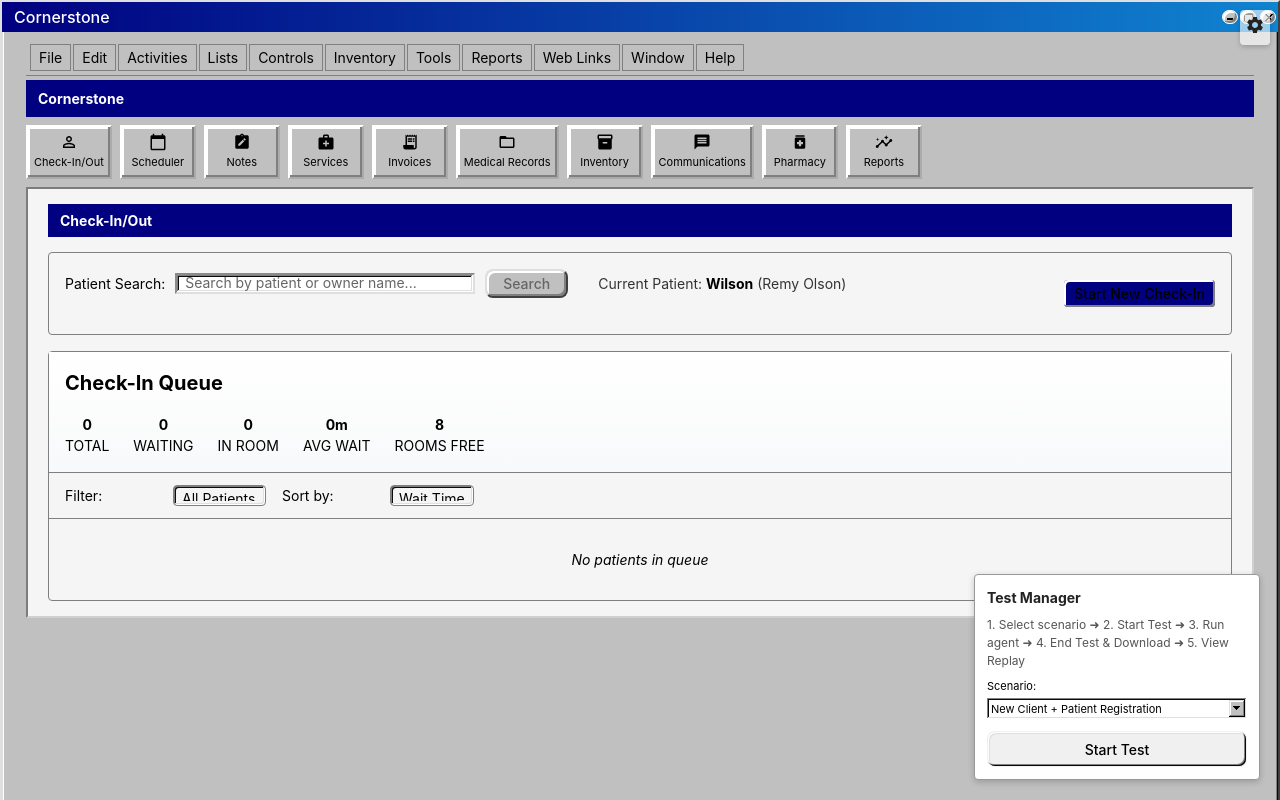
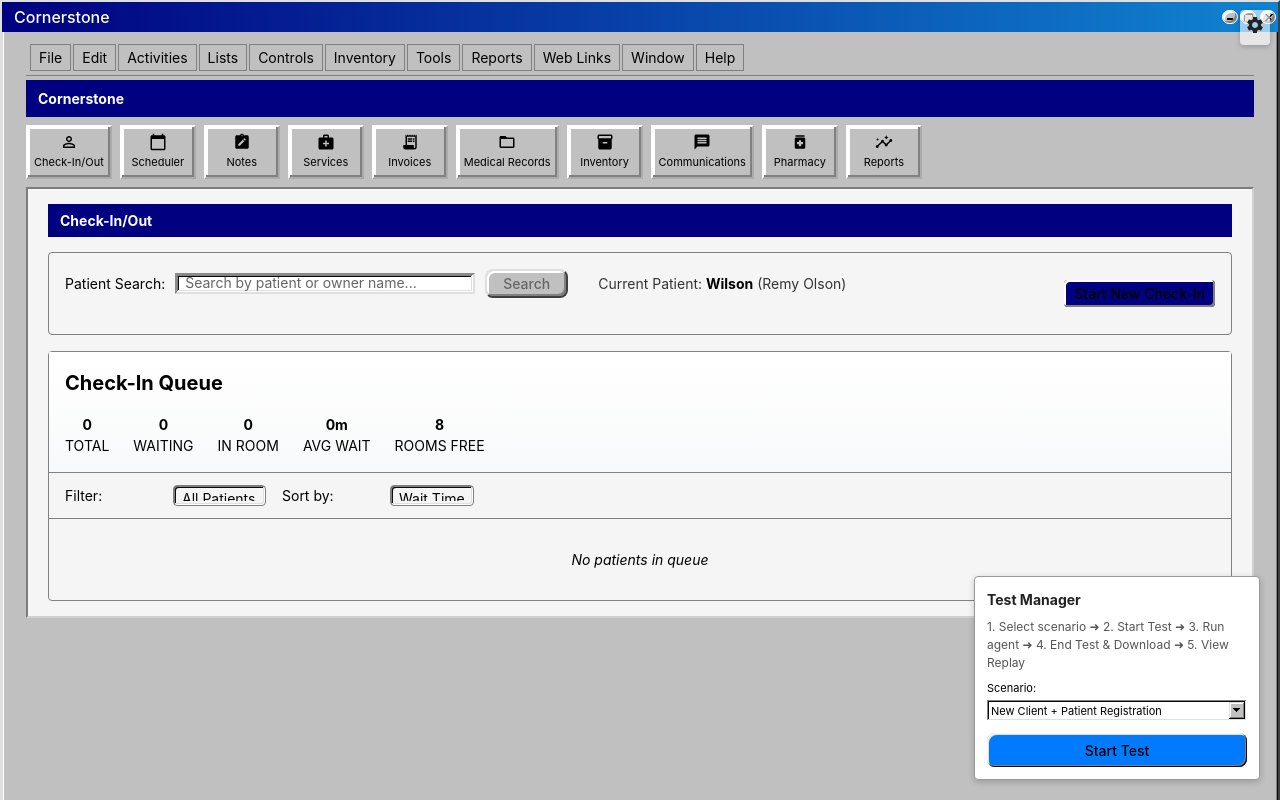
Before and after one commit to mero-vet/vet-clinic-app, a React (Vite) app: page /cornerstone in a window 1280 px wide. Built offline with nearby package versions, Linux system fonts and the light colour scheme.

Commit message:
fix: improve button text contrast - add white text to TestManager buttons and proper colors to Notes component buttons

```diff
--- a/src/components/TestManager.jsx
+++ b/src/components/TestManager.jsx
@@ -74,17 +74,17 @@
         </select>
       </label>
       {!activeTest ? (
-        <button style={{ marginTop: 8, width: '100%' }} onClick={handleStart}>
+        <button style={{ marginTop: 8, width: '100%', background: '#007bff', color: 'white', border: 'none' }} onClick={handleStart}>
           Start Test
         </button>
       ) : (
         <>
           <div style={{ marginTop: 8 }}>Logs captured: {logs.length}</div>
-          <button style={{ marginTop: 4, width: '100%' }} onClick={handleEnd}>
+          <button style={{ marginTop: 4, width: '100%', background: '#dc3545', color: 'white', border: 'none' }} onClick={handleEnd}>
             End Test & Download Logs
           </button>
           {lastEnded && (
-            <button style={{ marginTop: 4, width: '100%' }} onClick={openReplay}>
+            <button style={{ marginTop: 4, width: '100%', background: '#28a745', color: 'white', border: 'none' }} onClick={openReplay}>
               View Replay
             </button>
           )}
--- a/src/screens/Notes/AddNoteForm.jsx
+++ b/src/screens/Notes/AddNoteForm.jsx
@@ -158,6 +158,7 @@
     } else if (currentPIMS === 'cornerstone') {
       return {
         backgroundColor: '#c0c0c0',
+        color: '#000000',
         border: '2px outset #ffffff',
         boxShadow: 'inset -1px -1px #0a0a0a, inset 1px 1px #ffffff',
         padding: '3px 10px',
@@ -169,8 +170,9 @@
       return {
         cursor: 'pointer',
         padding: '6px 12px',
-        backgroundColor: '#f0f0f0',
-        border: '1px solid #ccc',
+        backgroundColor: '#007bff',
+        color: '#ffffff',
+        border: '1px solid #0056b3',
         borderRadius: '2px'
       };
     }
--- a/src/screens/Notes/NoteItem.jsx
+++ b/src/screens/Notes/NoteItem.jsx
@@ -108,6 +108,7 @@
         marginRight: '5px',
         cursor: 'pointer',
         backgroundColor: '#c0c0c0',
+        color: '#000000',
         border: '2px outset #ffffff',
         boxShadow: 'inset -1px -1px #0a0a0a, inset 1px 1px #ffffff',
         padding: '3px 10px',
@@ -119,8 +120,9 @@
         cursor: 'pointer',
         marginRight: '5px',
         padding: '5px 10px',
-        backgroundColor: '#f0f0f0',
-        border: '1px solid #ccc',
+        backgroundColor: '#007bff',
+        color: '#ffffff',
+        border: '1px solid #0056b3',
         borderRadius: '2px'
       };
     }
```
